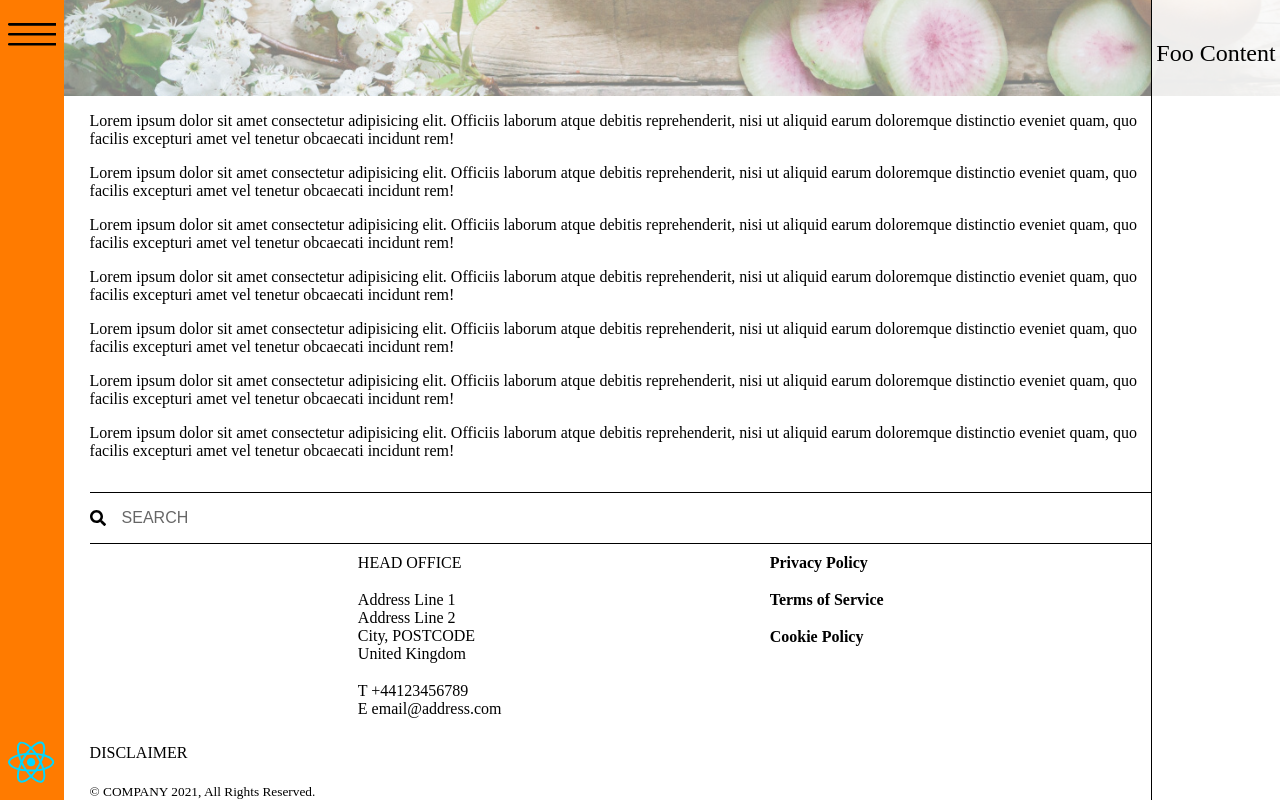
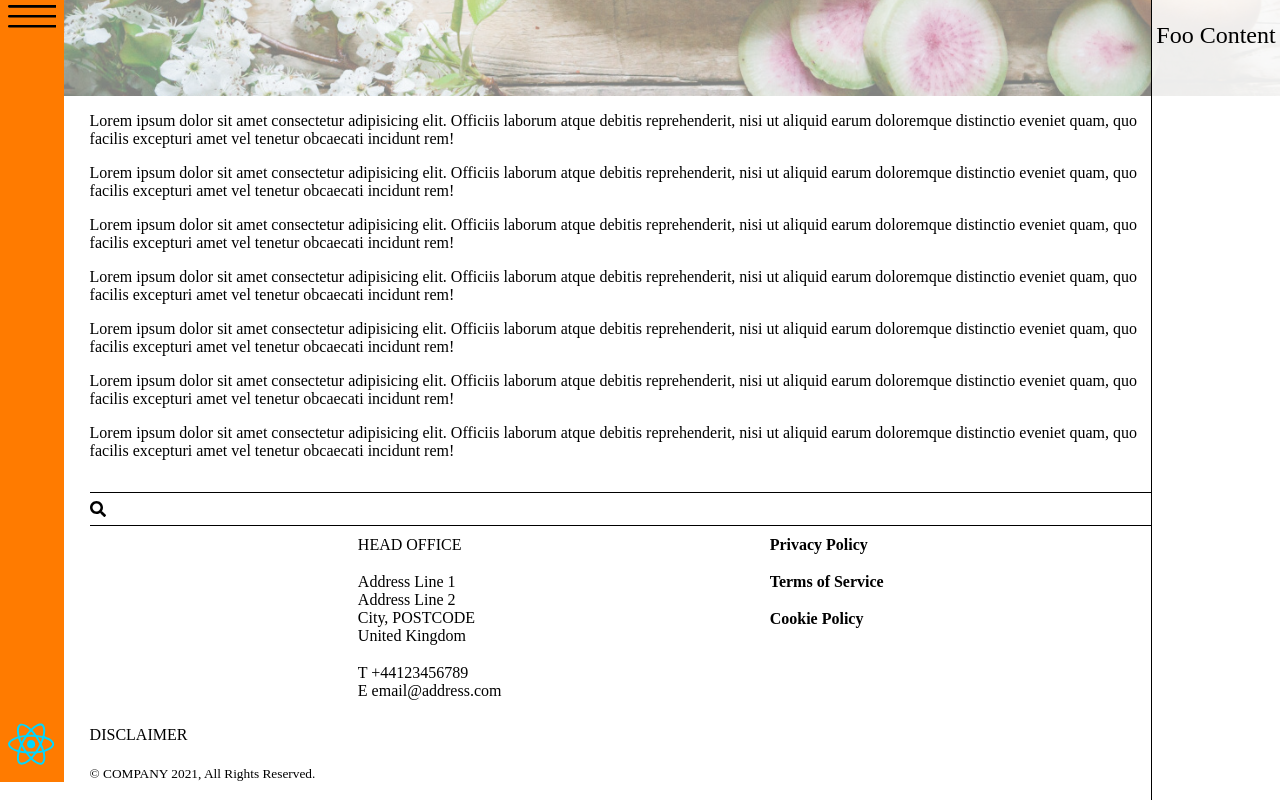
Before and after one commit to TGH37/WP-REST-React-Template, a React app: page / in a window 1280 px wide. In both pictures the pointer is over the input "Search". Shown: the part 638-1438 px from the top of the page. Built offline with nearby package versions, Linux system fonts and the light colour scheme; the HTML template or start-up script is replaced by a standard one.

Commit message:
added font-size change to footer search bar on hover/active/focus

```diff
--- a/src/styles/_form.scss
+++ b/src/styles/_form.scss
@@ -30,7 +30,13 @@
         color: rgba($color: black, $alpha: 0.6);
     }
 
-    &:focus, &:active, &:focus-visible {
+    @media (min-width: $breakpoint-tablet ) {
+        transition: font-size 0.5s;
+
+    };
+    &:focus, &:active, &:focus-visible, &:hover {
+        font-size: 3.5vh;
         outline: none;
     }
+
 }
```
